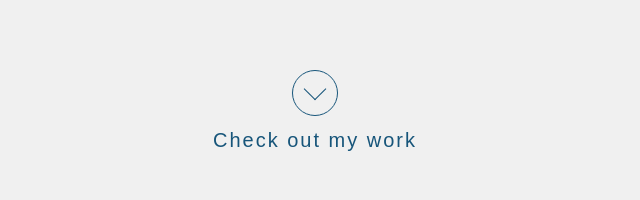
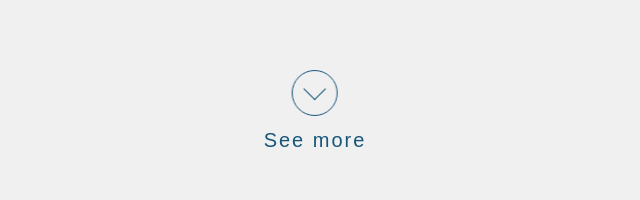
Before and after one commit to alejotsv/portfolio_page, a React (Vite) app: page / in a window 1280 px wide. Shown: the part 590-790 px from the top of the page, without its empty margins (325-965 px from the left). Built offline with nearby package versions, Linux system fonts and the light colour scheme.

Commit message:
update navbar and add DownArrow props interface

```diff
--- a/src/components/DownArrow.tsx
+++ b/src/components/DownArrow.tsx
@@ -1,7 +1,12 @@
-const DownArrow = () => {
+interface DownArrowProps {
+  text: string;
+}
+
+const DownArrow = (props: DownArrowProps) => {
+
   return (
     <section id="scroll-arrow" className="scroll-area">
-      <a href="#about-me"><span></span>Check out my work</a>
+      <a href="#about-me"><span></span>{props.text}</a>
     </section>
   );
 };
--- a/src/components/NavBar.tsx
+++ b/src/components/NavBar.tsx
@@ -5,6 +5,7 @@ const NavBar = () => {
         <li><a href="#asalas-title">Home</a></li>
         <li><a href="#about-me">About</a></li>
         <li><a href="#">Projects</a></li>
+        <li><a href="#">Contact</a></li>
       </ul>
     </nav>
   );
--- a/src/components/Title.tsx
+++ b/src/components/Title.tsx
@@ -12,7 +12,7 @@ const Title = () => {
         <h1>Alejandro Salas</h1>
         <p>Full-Stack Software Developer</p>
       </div>
-      <DownArrow />
+      <DownArrow text="See more" />
     </div>
   )
 }
```
Also changed, not shown: src/assets/profile.png (added).
